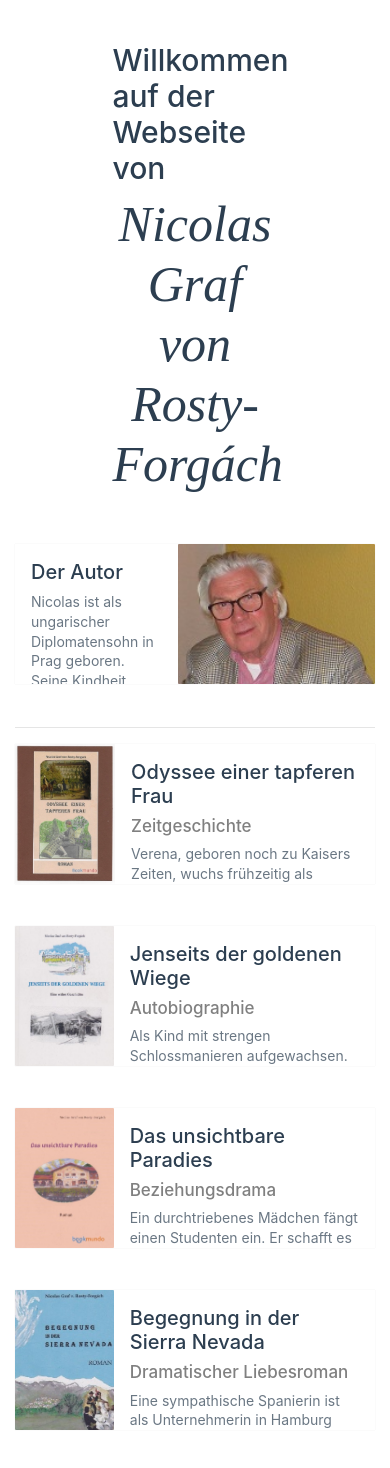
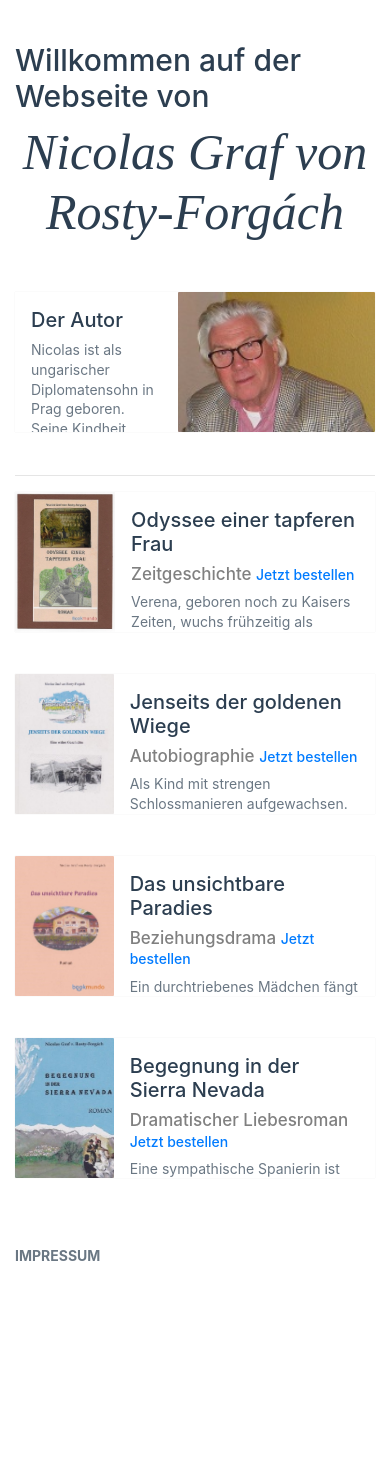
Before and after one commit to arosty/nrf-books, a Vue app: page / in a window 390 px wide. Shown: the top 1468 px of the page. After the commit the page ends 1265 px from the top, so only its background shows below. Built offline with nearby package versions, Linux system fonts and the light colour scheme; a web font is replaced by a local one.

Commit message:
added impressum

```diff
--- a/src/App.vue
+++ b/src/App.vue
@@ -7,6 +7,7 @@
     <div v-for="book in books" :key="book.name">
       <Book :book="book"/>
     </div>
+    <Impressum/>
   </div>
 </template>
 
@@ -15,6 +16,7 @@ import Navbar from './components/Navbar.vue';
 import Header from './components/Header.vue';
 import Author from './components/Author.vue';
 import Book from './components/Book.vue';
+import Impressum from './components/Impressum.vue';
 
 export default {
   name: 'App',
@@ -23,6 +25,7 @@ export default {
     Header,
     Author,
     Book,
+    Impressum,
   },
   data() {
     return {
@@ -50,8 +53,8 @@ export default {
           + 'Erlebnissen, zumeist aus dem Verwandten- und Bekanntenkreis des Autors. Sie '
           + 'spiegeln sich in Verena mit all ihren Freuden, Überlebenskämpfen, Sehnsüchten '
           + 'und Erfolgen.',
-          bookmundoUrl: '#',
-          amazonUrl: '#',
+          bookmundoUrl: 'https://publish.bookmundo.de/shop/index.php/catalog/product/view/id/509922/s/odysee-einer-tapferen-frau-177010-publish-bookmundo-de/',
+          amazonUrl: 'https://www.amazon.de/ODYSEE-EINER-TAPFEREN-Nicolas-Rosty-Forg%C3%A1ch/dp/9463867244/ref=sr_1_3?__mk_de_DE=%C3%85M%C3%85%C5%BD%C3%95%C3%91&dchild=1&keywords=Nicolas+Graf+von+Rosty-Forg%C3%A1ch&qid=1595774323&sr=8-3',
         },
         {
           title: 'Jenseits der goldenen Wiege',
@@ -64,7 +67,7 @@ export default {
           + ' auf Mallorca gelandet, im Massentourismus seine Ehe riskierend, um die Existenz'
           + ' gekämpft.',
           bookmundoUrl: 'https://publish.bookmundo.de/shop/index.php/jenseits-der-goldenen-wiege-122471-publish-bookmundo-de.html',
-          amazonUrl: '#',
+          amazonUrl: 'https://www.amazon.de/JENSEITS-GOLDENEN-WIEGE-Nicolas-Rosty-Forg%C3%A1ch/dp/9463423532/ref=sr_1_1?__mk_de_DE=%C3%85M%C3%85%C5%BD%C3%95%C3%91&dchild=1&keywords=Nicolas+Graf+von+Rosty-Forg%C3%A1ch&qid=1595774323&sr=8-1',
         },
         {
           title: 'Das unsichtbare Paradies',
@@ -75,7 +78,7 @@ export default {
           + ' dieser Frau muss er mit seiner Familie überstürzt das Land verlassen. Er taucht '
           + 'unter und hofft seinen Seelenfrieden in Oberbayern zu finden. ',
           bookmundoUrl: 'https://publish.bookmundo.de/shop/index.php/catalog/product/view/id/423548/s/das-unsichtbare-paradies-roman-176272-publish-bookmundo-de/',
-          amazonUrl: '#',
+          amazonUrl: 'https://www.amazon.de/UNSICHTBARE-PARADIES-Nicolas-Graf-Rosty-Forg%C3%A1ch/dp/9463867228/ref=sr_1_4?__mk_de_DE=%C3%85M%C3%85%C5%BD%C3%95%C3%91&dchild=1&keywords=Nicolas+Graf+von+Rosty-Forg%C3%A1ch&qid=1595774323&sr=8-4',
         },
         {
           title: 'Begegnung in der Sierra Nevada',
@@ -85,7 +88,7 @@ export default {
           + ' traumhafte Männer und ein liebenswertes Mädchen, die eine neue Mutter sucht, sind '
           + 'ihr Problem.',
           bookmundoUrl: 'https://publish.bookmundo.de/shop/index.php/begegnung-in-der-sierra-nevada-123089-publish-bookmundo-de.html',
-          amazonUrl: '#',
+          amazonUrl: 'https://www.amazon.de/BEGEGNUNG-SIERRA-NEVADA-Nicolas-Rosty-Forg%C3%A1ch-ebook/dp/B073QCN4K8/ref=sr_1_2?__mk_de_DE=%C3%85M%C3%85%C5%BD%C3%95%C3%91&dchild=1&keywords=Nicolas+Graf+von+Rosty-Forg%C3%A1ch&qid=1595774323&sr=8-2',
         },
       ],
     };
@@ -110,6 +113,9 @@ h4 {
   font-size: 17px;
   color: grey;
 }
+h4 > a {
+  font-size: 14px;
+}
 #app {
   /* background-image: url("./assets/background.jpg"); */
   /* font-family: Avenir, Helvetica, Arial, sans-serif; */
--- a/src/components/Author.vue
+++ b/src/components/Author.vue
@@ -5,7 +5,7 @@
       <h3>Der Autor</h3>
       <p>{{ author.bio }}</p>
     </div>
-    <img :src="author.image" class="author-image" />
+    <img :src="author.image" class="author-image product-image" />
   </div>
 </div>
 </template>
--- a/src/components/Book.vue
+++ b/src/components/Book.vue
@@ -1,9 +1,9 @@
 <template>
   <div class="card-product bottom-two"> <!--:style="{ backgroundImage: 'url(' + backgroundUrl + ')' }">-->
-    <img :src="book.image" />
+    <img :src="book.image" class="product-image" />
     <div class="card-product-infos">
       <h3>{{ book.title }}</h3>
-      <h4>{{ book.category }}</h4>
+      <h4>{{ book.category }} <a :href="book.bookmundoUrl">Jetzt bestellen</a></h4>
       <p>{{ book.description }}</p>
     </div>
     <div class="buy-icons">
@@ -34,6 +34,7 @@ export default {
 <style>
 .card-product {
   overflow: hidden;
+  overflow-y: hidden;
   height: 140px;
   background: white;
   /* background-image: './assets/background.jpg'; */
@@ -62,6 +63,7 @@ export default {
 	transform: scale(1);
 	-webkit-transition: .3s ease-in-out;
 	transition: .3s ease-in-out;
+  z-index: 2;
 }
 
 .buy-icon:hover {
@@ -77,15 +79,16 @@ export default {
   -webkit-transform: scale(1);
 	transform: scale(1);
 	-webkit-transition: .3s ease-in-out;
-	transition: .3s ease-in-out;
+	transition: .5s ease-in-out;
   overflow: hidden;
   flex-shrink: 0;
 }
 
-.card-product:hover img {
+.card-product:hover .product-image {
   -webkit-transform: scale(1.2);
 	transform: scale(1.2);
 }
+
 
 /*.card-product */
 p {
@@ -106,4 +109,19 @@ p {
   z-index: 1;
   height: 140px;
 }
+
+.card-product-infos {
+  overflow-y: scroll;
+}
+
+ /* Hide scrollbar for Chrome, Safari and Opera */
+.card-product-infos::-webkit-scrollbar {
+  display: none;
+}
+
+/* Hide scrollbar for IE, Edge and Firefox */
+.card-product-infos {
+  -ms-overflow-style: none;  /* IE and Edge */
+  scrollbar-width: none;  /* Firefox */
+}
 </style>
--- a/src/components/Header.vue
+++ b/src/components/Header.vue
@@ -1,6 +1,6 @@
 <template>
   <div class="row justify-content-center bottom-two top-two">
-    <div class="col-6 col-md-8 col-sm-12">
+    <div class="col-12 col-md-8 col-lg-6">
       <h2>Willkommen auf der Webseite von</h2>
       <h1><em>{{ author.name }}</em></h1>
     </div>
@@ -29,7 +29,7 @@ export default {
   position: -webkit-sticky; /* Safari */
   position: sticky;
   top: 0;
-  z-index: 2;
+  z-index: 3;
   background: white;
 }
 </style>
--- a/src/components/Impressum.vue
+++ b/src/components/Impressum.vue
@@ -1,11 +1,43 @@
 <template>
-  <div>
-    <h3>Impressum</h3>
+  <div class="top-four">
+    <p @click="showImp = !showImp" class="impressum"><b>IMPRESSUM</b></p>
+    <template v-if="showImp">
     <p><b>Verantwortlich für den Inhalt:</b></p>
     <p>Nicolas Graf von Rosty-Forgách<br>Urtlmühlweg 2<br>83661 Lenggries<br>08042 / 9 74 00 22<br>rosty-forgach@t-online.de</p>
     <p><b>Haftung für Links:</b></p>
     <p>Meine Webseite enthält Links zu externen Webseiten Dritter, auf deren Inhalte ich keinen Einfluss habe. Deshalb kann ich für diese fremden Inhalte auch keine Gewähr übernehmen. Für die Inhalte der verlinkten Seiten ist stets der jeweilige Anbieter oder Betreiber der Seiten verantwortlich. Die verlinkten Seiten wurden zum Zeitpunkt der Verlinkung auf mögliche Rechtsverstöße überprüft. Rechtswidrige Inhalte waren zum Zeitpunkt der Verlinkung nicht erkennbar. Eine permanente inhaltliche Kontrolle der verlinkten Seiten ist jedoch ohne konkrete Anhaltspunkte einer Rechtsverletzung nicht zumutbar. Bei Bekanntwerden von Rechtsverletzungen werde ich derartige Links umgehend entfernen.</p>
     <p><b>Urheber- und Kennzeichenrecht</b></p>
     <p>Der Autor ist bestrebt, in allen Publikationen die Urheberrechte der verwendeten Bilder, Grafiken, Tondokumente, Videosequenzen und Texte zu beachten, von ihm selbst erstellte Bilder, Grafiken, Tondokumente, Videosequenzen und Texte zu nutzen oder auf lizenzfreie Grafiken, Tondokumente, Videosequenzen und Texte zurückzugreifen. Alle innerhalb des Internetangebotes genannten und ggf. durch Dritte geschützten Marken- und Warenzeichen unterliegen uneingeschränkt den Bestimmungen des jeweils gültigen Kennzeichenrechts und den Besitzrechten der jeweiligen eingetragenen Eigentümer. Allein aufgrund der bloßen Nennung ist nicht der Schluss zu ziehen, dass Markenzeichen nicht durch Rechte Dritter geschützt sind! Das Copyright für veröffentlichte, vom Autor selbst erstellte Objekte bleibt allein beim Autor der Seiten. Eine Vervielfältigung oder Verwendung solcher Grafiken, Tondokumente, Videosequenzen und Texte in anderen elektronischen oder gedruckten Publikationen ist ohne ausdrückliche Zustimmung des Autors nicht gestattet.</p>
+    </template>
   </div>
 </template>
+
+<script>
+export default {
+  name: 'Impressum',
+  props: {
+    author: {
+      type: Object,
+      required: true,
+    },
+  },
+  data() {
+    return {
+      showImp: false,
+      /* eslint-disable global-require */
+      backgroundUrl: require('@/assets/background.jpg'),
+      /* eslint-enable global-require */
+    };
+  },
+};
+</script>
+
+<style>
+.impressum:hover {
+  cursor: pointer;
+}
+
+.top-four {
+    margin-top: 8vh;
+}
+</style>
```
